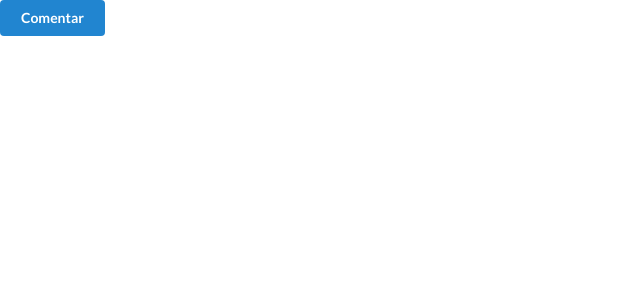
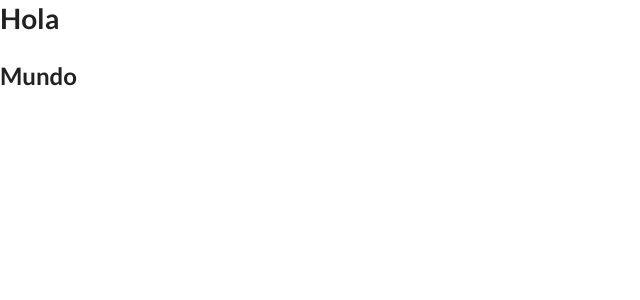
Before and after one commit to Hortesando/holamundo, a React (Create React App) app: page / in a window 1280 px wide. Shown: the top 300 px of the page, without its empty margins (0-640 px from the left). Built offline with nearby package versions, Linux system fonts and the light colour scheme.

Commit message:
Practicando ejercicios

```diff
--- a/src/componentes/App.js
+++ /dev/null
@@ -1,44 +0,0 @@
-import React from 'react'
-import Faker from 'faker'
-
-import Comments from './comments'
-import Button from './button'
-
-class App extends React.Component{
-    constructor(){
-        super()
-        this.state = {
-            comments: []
-        }
-    }
-
-    addComment(){
-        let comment = {
-            userAvatar: Faker.image.avatar(),
-            name: Faker.name.firstName,
-            date: Date.now().toLocaleString(),
-            comment: Faker.lorem.paragraph()
-        }
-        this.setState({comments: comment})
-    }
-
-    render(){
-        return (
-            <div>
-                <Button />
-                {
-                    this.state.comments.map((comment) => {
-                        return <Comments
-                            userAvatar={comment.userAvatar}
-                            name={comment.name}
-                            date={comment.date}
-                            comment={comment.comment}
-                        />
-                    })
-                }
-            </div>
-        )
-    }
-}
-
-export default App
--- a/src/componentes/button.js
+++ /dev/null
@@ -1,17 +0,0 @@
-import React from 'react'
-
-class Button extends React.Component{
-    constructor(){
-        super()
-    }
-
-    render(){
-        return (
-            <button class="ui primary button">
-                Comentar
-            </button>
-        )
-    }
-}
-
-export default Button
--- a/src/componentes/comments.js
+++ /dev/null
@@ -1,36 +0,0 @@
-import React from 'react'
-
-class Comments extends React.Component{
-    constructor(props){
-        super()
-        this.state = {
-            userAvatar: props.userAvatar,
-            name: props.name,
-            date: props.date,
-            comment: props.comment
-        }
-    }
-
-    render(){
-        return(
-            <div className="ui comments">
-                <div className="comment">
-                    <a className="avatar">
-                        <img src={this.state.userAvatar} alt="Imagen de usuario"/>
-                    </a>
-                    <div className="content">
-                        <a className="author">{this.state.name}</a>
-                        <div className="metadata">
-                            <div className="date">{this.state.date}</div>
-                        </div>
-                        <div className="text">
-                            {this.state.comment}
-                        </div>
-                    </div>
-                </div>
-            </div>
-        )
-    }
-}
-
-export default Comments
--- a/src/index.js
+++ b/src/index.js
@@ -1,15 +1,45 @@
-//importado de librerias, modulos y componentes
+// Importado de librerias, modulos y componentes
 import React from 'react'
-import ReactDOM from 'react-dom'
-import App from './componentes/App'
+import ReactDom from 'react-dom'
 
 
+/* crear componente, notas para la pagina
 
+const App = () => {
+    return <div></div>
+}
+function App() {
+    return <div></div>
+}
 
+//renderizado de componente
 
-// renderizado de componente
-    ReactDOM.render (
-        <App/>,
-document.querySelector('#root')
+ReactDom.render(
+    <App/>,
+    document.querySelector('#root')
+)*/
 
-    )
+class App extends React.Component{
+    constructor() {
+        super()
+    }
+        render () {
+            return (
+            <div>
+
+                <h1>
+                    Hola
+                </h1>
+
+                <h2>
+                    Mundo
+                </h2>
+            </div>
+            )
+        }
+
+}
+ReactDom.render(
+    <App/>,
+    document.querySelector('#root')
+)
```
Also changed, not shown: src/componentes/regards.js (deleted, +0 -16 lines).
